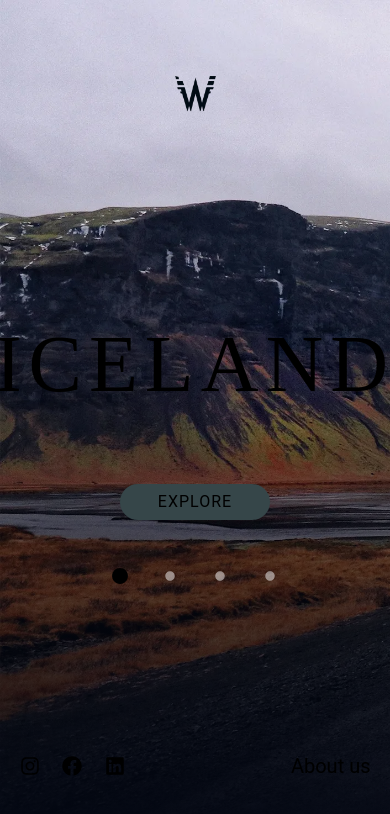
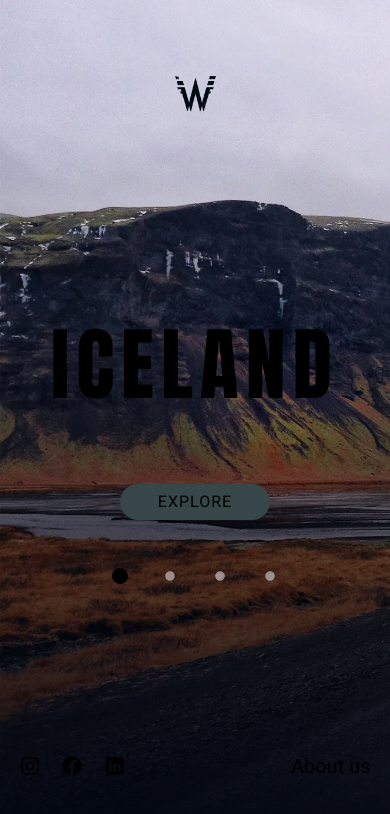
Before and after one commit to joelwaiman/Slider, a Next.js app: page / in a window 390 px wide. Shown: the top 814 px of the page. Built offline with nearby package versions, Linux system fonts and the light colour scheme; what tailwindcss-animated would draw is missing.

Commit message:
import fonts again

```diff
--- a/src/app/globals.css
+++ b/src/app/globals.css
@@ -1,9 +1,10 @@
+@import url('https://fonts.googleapis.com/css2?family=Anton&display=swap');
+@import url('https://fonts.googleapis.com/css2?family=Anton&family=Roboto:ital,wght@0,100;0,300;0,400;0,500;0,700;0,900;1,100;1,300;1,400;1,500;1,700;1,900&display=swap');
+
 @tailwind base;
 @tailwind components;
 @tailwind utilities;
 
-@import url('https://fonts.googleapis.com/css2?family=Anton&display=swap');
-@import url('https://fonts.googleapis.com/css2?family=Anton&family=Roboto:ital,wght@0,100;0,300;0,400;0,500;0,700;0,900;1,100;1,300;1,400;1,500;1,700;1,900&display=swap');
 
 :root {
   --foreground-rgb: 0, 0, 0;
--- a/src/app/page.js
+++ b/src/app/page.js
@@ -50,7 +50,7 @@ export default function Home() {
               className="hidden sm:group-hover:block hover:text-gray-50/80 cursor-pointer w-[20vh] text-gray-50/40 min-h-[30vh] animate-fade"
               onClick={prevSlide} />
 
-            <p className="font-[Anton] content-center w-[700px] h-[240px] text-center text-[80px] sm:text-[150px] tracking-[7px] sm:m-4 animate-fade-down"
+            <p className="font-title content-center w-[700px] h-[240px] text-center text-[80px] sm:text-[150px] tracking-[7px] sm:m-4 animate-fade-down"
               key={currentSlider}>
               {slider[currentSlider].title}
             </p>
--- a/tailwind.config.js
+++ b/tailwind.config.js
@@ -13,7 +13,6 @@ module.exports = {
           'conic-gradient(from 180deg at 50% 50%, var(--tw-gradient-stops))',
       },
       fontFamily: {
-        'display': ['Caviar Dreams'],
         'title' : ['Anton']
       },
     },
```
